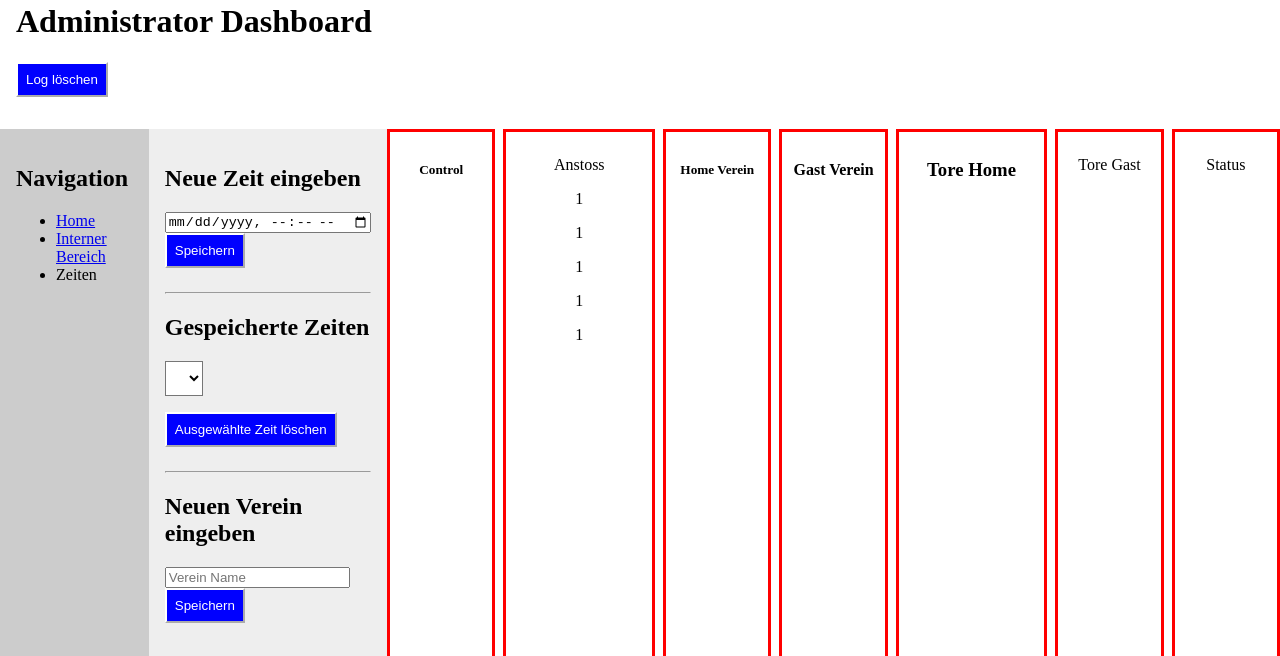
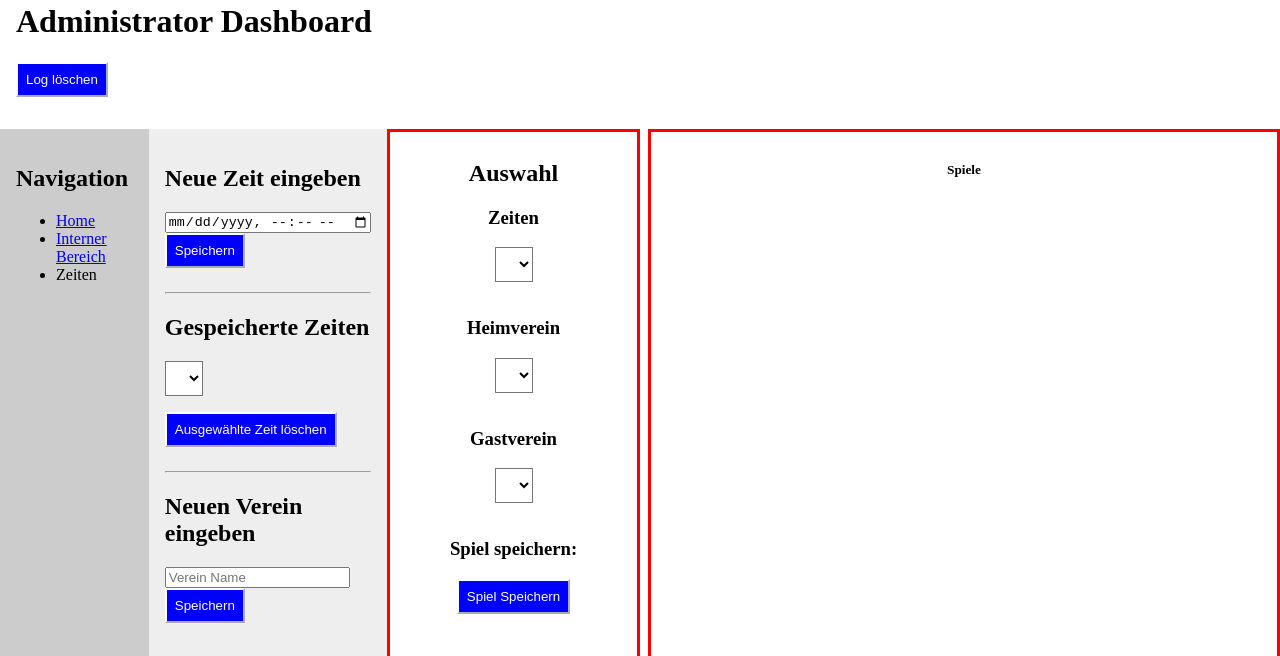
Before and after one commit to ebb99/app5, a website: page public/zeiten.html in a window 1280 px wide. Shown: the part 103-759 px from the top of the page. Drawn offline with Linux system fonts and the light colour scheme; no server answers.

Commit message:
auswahl komplett

```diff
--- a/public/zeiten.css
+++ b/public/zeiten.css
@@ -35,7 +35,7 @@ aside {
   grid-area: aside;
 
   display: grid;
-  grid-template-columns:0.5fr 0.7fr 0.5fr 0.5fr 0.7fr 0.5fr  0.5fr;
+  grid-template-columns:0.4fr 1.0fr;
 
   gap: 0.5rem;
 }
@@ -55,7 +55,13 @@ select {
   margin-bottom: 1rem;
   cursor: pointer;
 }
-.spalte {
+#spalte1 {
+  background: white;
+  border-style: solid;
+  border-color: red;
+  text-align: center;
+  padding: 0.5rem;
+}#spalte2 {
   background: white;
   border-style: solid;
   border-color: red;
--- a/public/zeiten.html
+++ b/public/zeiten.html
@@ -53,33 +53,25 @@
 
 <aside>
 
-    <div id="spalte0" class="spalte">
-        <h5>Control</h5>
+    <div id="spalte1" >
+        <h2>Auswahl</h2>
+
+         <h3>Zeiten</h3>
+        <select id="AuswahlzeitSelect"></select>
+         <h3>Heimverein</h3>
+        <select id="HeimvereinSelect"></select>
+
+         <h3>Gastverein</h3>
+        <select id="GastvereinSelect"></select>
+
+        <h3>Spiel speichern:</h3>
+        <button id="saveSpiel">Spiel Speichern</button>
     </div>
 
-    <div id="spalte1" class = "spalte">
-        <p>Anstoss</p>
-        <p>1</p>
-        <p>1</p>
-        <p>1</p>
-        <p>1</p>
-        <p>1</p>
-    </div>
 
-    <div id="spalte2" class="spalte">
-        <h5>Home Verein</h5>
-    </div>
-    <div class="spalte">
-        <h4>Gast Verein</h4>
-    </div>
-    <div class="spalte">
-        <h3>Tore Home</h3>
-    </div>
-    <div class="spalte">
-        <p>Tore Gast</p>
-    </div>
-    <div class="spalte">
-        <p>Status</p>
+
+    <div id="spalte2" >
+        <h5>Spiele</h5>
     </div>
 
 
@@ -112,17 +104,29 @@ function clearLog() {
     const vereine = await res.json();
 
     const select = document.getElementById('VereineSelect');
+    const heimSelect = document.getElementById('HeimvereinSelect');
+    const gastSelect = document.getElementById('GastvereinSelect');
     select.innerHTML = '';
+    heimSelect.innerHTML = '';
+    gastSelect.innerHTML = '';
 
     vereine.forEach(z => {
         const option = document.createElement('option');
+        const option2 = document.createElement('option');
+        const option3 = document.createElement('option');
         option.value = z.id;
+        option2.value = z.id;
+        option3.value = z.id;
 
         // Anzeige lokal formatiert
         const ver = z.vereinsname;
         option.textContent = ver;
+        option2.textContent = ver;
+        option3.textContent = ver;
 
         select.appendChild(option);
+        heimSelect.appendChild(option2);
+        gastSelect.appendChild(option3);
         //log (`Verein geladen: ${ver}`);
     });
 }
@@ -131,22 +135,23 @@ async function ladeZeiten() {
     const zeiten = await res.json();
 
     const select = document.getElementById('zeitenSelect');
+    const select2 = document.getElementById('AuswahlzeitSelect');
     select.innerHTML = '';
+    select2.innerHTML = '';
 
     zeiten.forEach(z => {
         const option = document.createElement('option');
+        const option2 = document.createElement('option');
         option.value = z.id;
-
+        option2.value = z.id;
         // Anzeige lokal formatiert
         const date = new Date(z.zeit);
         option.textContent = date.toLocaleString('de-DE');
-
-        select.appendChild(option);
+        option2.textContent = date.toLocaleString('de-DE');
+       select.appendChild(option);
+        select2.appendChild(option2);
     });
 }
-
-
-
 
 // Neuen Verein speichern
 document.getElementById('saveVerein').addEventListener('click', async () => {
@@ -158,16 +163,11 @@ document.getElementById('saveVerein').addEventListener('click', async () => {
         return;
     }
 
-    // ⬇️ WICHTIG: in ISO-Format mit Zeitzone
-    //const isoTimestamp = new Date(value).toISOString();
-
-
     const res = await fetch('/api/vereine', {
         method: 'POST',
         headers: { 'Content-Type': 'application/json' },
         body: JSON.stringify({ vereinsname: verein })
     });
-
 
     if (res.ok) {
           alert("Daten gespeichert!");
@@ -176,16 +176,7 @@ document.getElementById('saveVerein').addEventListener('click', async () => {
         } else {
           alert("Fehler beim Speichern.");
         }
-
-
-
 });
-/*
-    document.getElementById('zeitInput').value = '';
-    ladeZeiten();
-
-*/
-
 
 // Neue Zeit speichern
 document.getElementById('saveBtn').addEventListener('click', async () => {
@@ -196,16 +187,13 @@ document.getElementById('saveBtn').addEventListener('click', async () => {
         return;
     }
 
-    // ⬇️ WICHTIG: in ISO-Format mit Zeitzone
     const isoTimestamp = new Date(value).toISOString();
-
 
     const res = await fetch('/api/zeiten', {
         method: 'POST',
         headers: { 'Content-Type': 'application/json' },
         body: JSON.stringify({ zeit: isoTimestamp })
     });
-
 
     if (res.ok) {
           alert("Daten gespeichert!");
@@ -214,10 +202,6 @@ document.getElementById('saveBtn').addEventListener('click', async () => {
         } else {
           alert("Fehler beim Speichern.");
         }
-
-
-
-
 
     document.getElementById('zeitInput').value = '';
     ladeZeiten();
```
Also changed, not shown: 1 other file.
